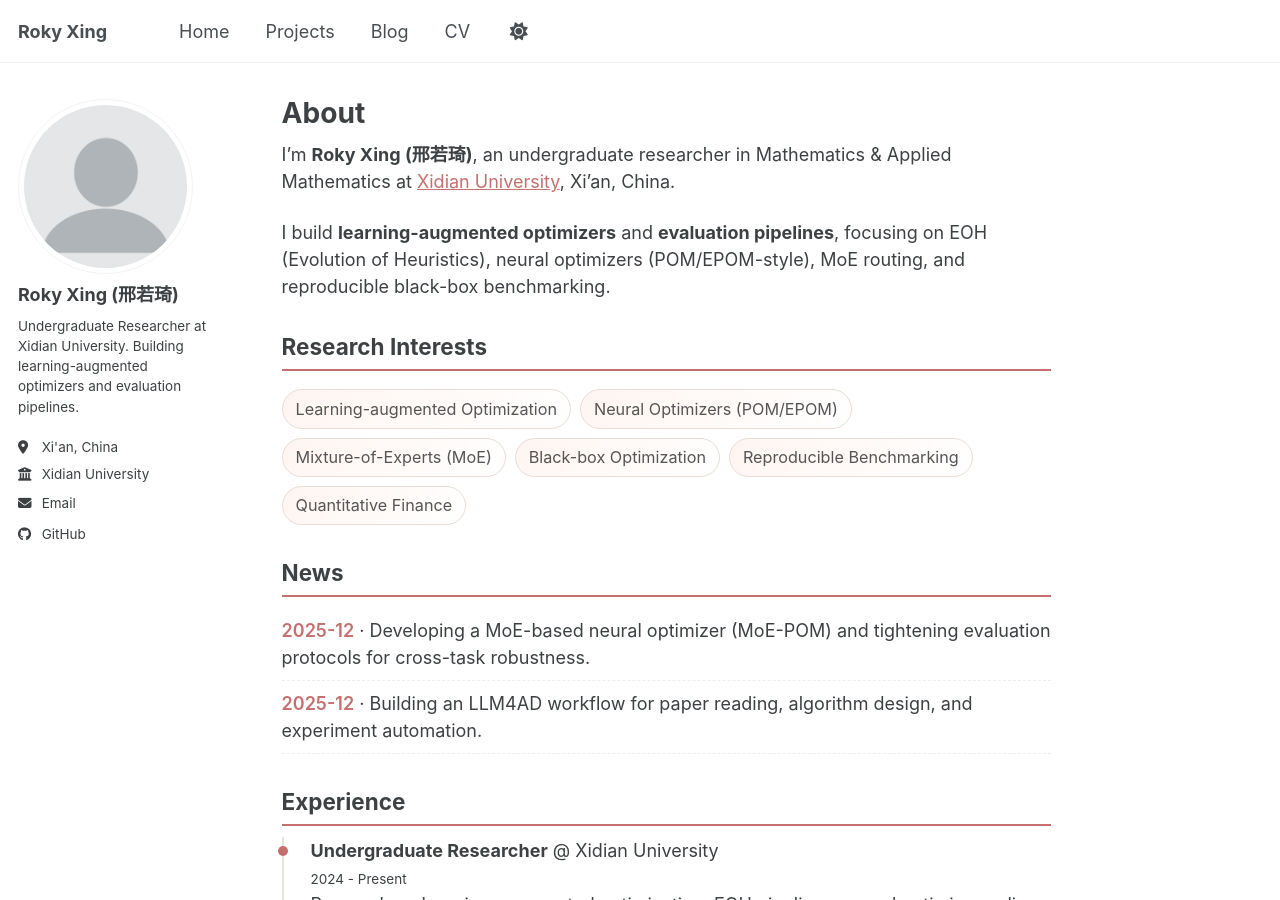
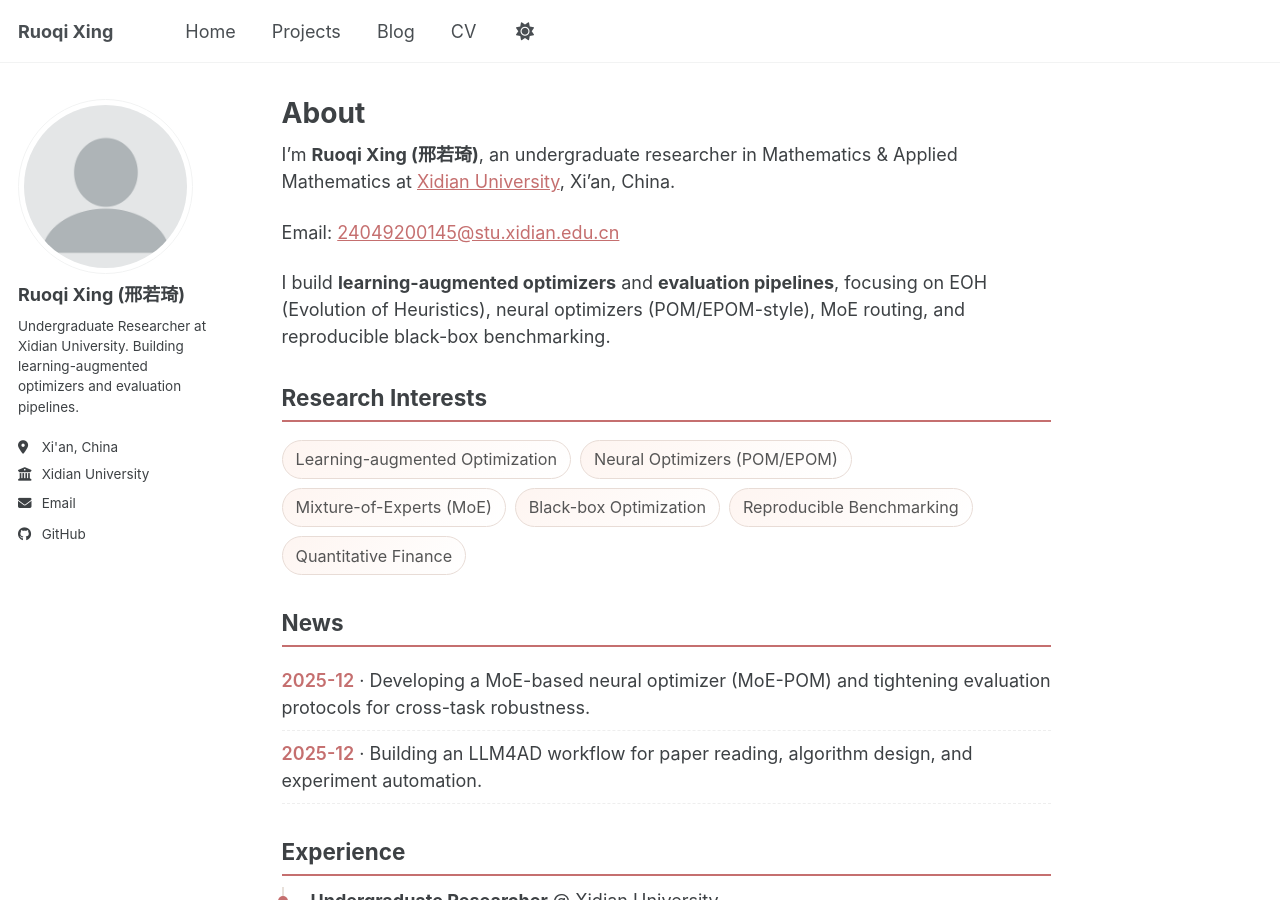
Before and after one commit to Roki-Xing/Roki-Xing.github.io, a Jekyll site: the page built from _pages/about.md, in a window 1280 px wide and 900 px high. Built offline with Jekyll 4.4.1, drawn with Linux system fonts in a browser that asks for light colours; a script bundle is joined from its source files by our own code; library files that are not in the unit come from our copies; some of the changed text lies outside the part shown.

Commit message:
Show full name and email on homepage

```diff
--- a/_config.yml
+++ b/_config.yml
@@ -9,9 +9,9 @@
 # Basic Site Settings
 locale                   : "en-US"
 site_theme               : "default" # Currently available options are "default", "air"
-title                    : "Roky Xing"
+title                    : "Ruoqi Xing"
 title_separator          : "-"
-name                     : &name "Roky Xing"
+name                     : &name "Ruoqi Xing"
 description              : &description "Learning-augmented optimization, neural optimizers, MoE routing, and reproducible benchmarking"
 url                      : "https://roki-xing.github.io"
 baseurl                  : ""
@@ -24,13 +24,13 @@ repository               : "Roki-Xing/Roki-Xing.github.io"
 author:
   # Biographic information
   avatar           : "profile.png"
-  name             : "Roky Xing (邢若琦)"
+  name             : "Ruoqi Xing (邢若琦)"
   pronouns         : # example: "she/her"
   bio              : "Undergraduate Researcher at Xidian University. Building learning-augmented optimizers and evaluation pipelines."
   location         : "Xi'an, China"
   employer         : "Xidian University"
   uri              : # URL
-  email            : "18957444596@163.com"
+  email            : "24049200145@stu.xidian.edu.cn"
 
   # Academic websites
   academia         : # URL
--- a/_pages/about.md
+++ b/_pages/about.md
@@ -7,7 +7,9 @@ redirect_from:
   - /about.html
 ---
 
-I'm **Roky Xing (邢若琦)**, an undergraduate researcher in Mathematics & Applied Mathematics at [Xidian University](https://www.xidian.edu.cn/), Xi'an, China.
+I'm **Ruoqi Xing (邢若琦)**, an undergraduate researcher in Mathematics & Applied Mathematics at [Xidian University](https://www.xidian.edu.cn/), Xi'an, China.
+
+Email: [24049200145@stu.xidian.edu.cn](mailto:24049200145@stu.xidian.edu.cn)
 
 I build **learning-augmented optimizers** and **evaluation pipelines**, focusing on EOH (Evolution of Heuristics), neural optimizers (POM/EPOM-style), MoE routing, and reproducible black-box benchmarking.
 
```
